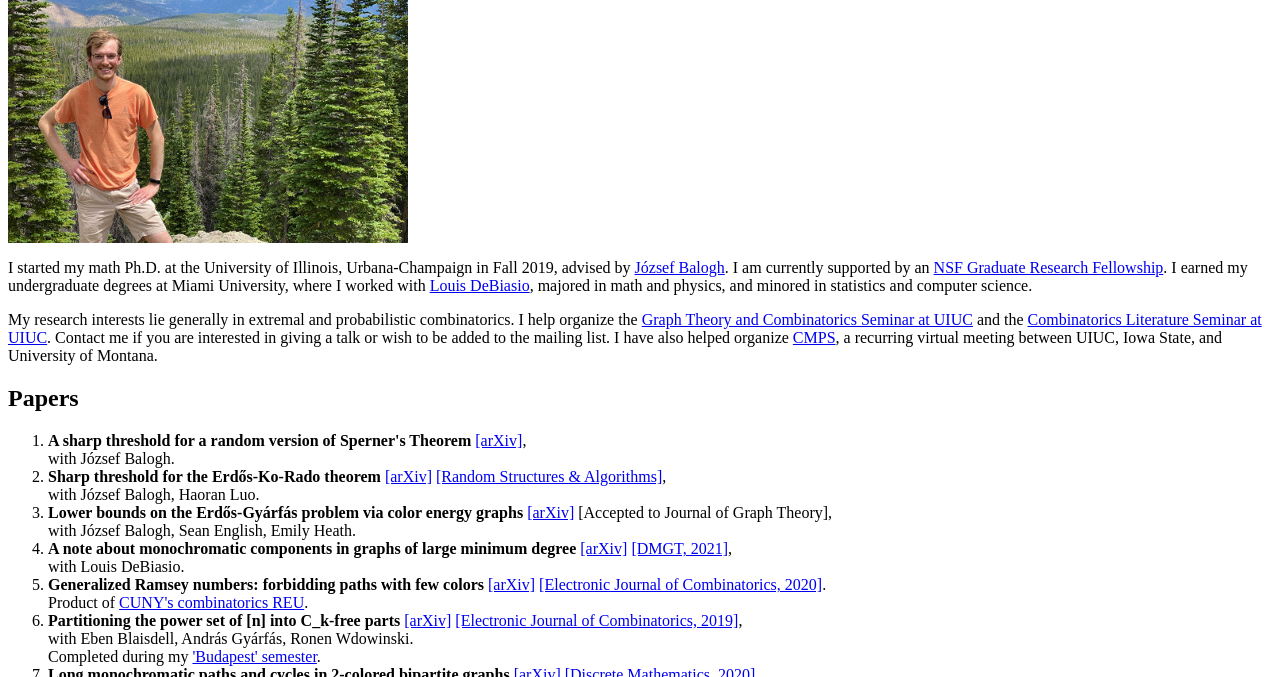
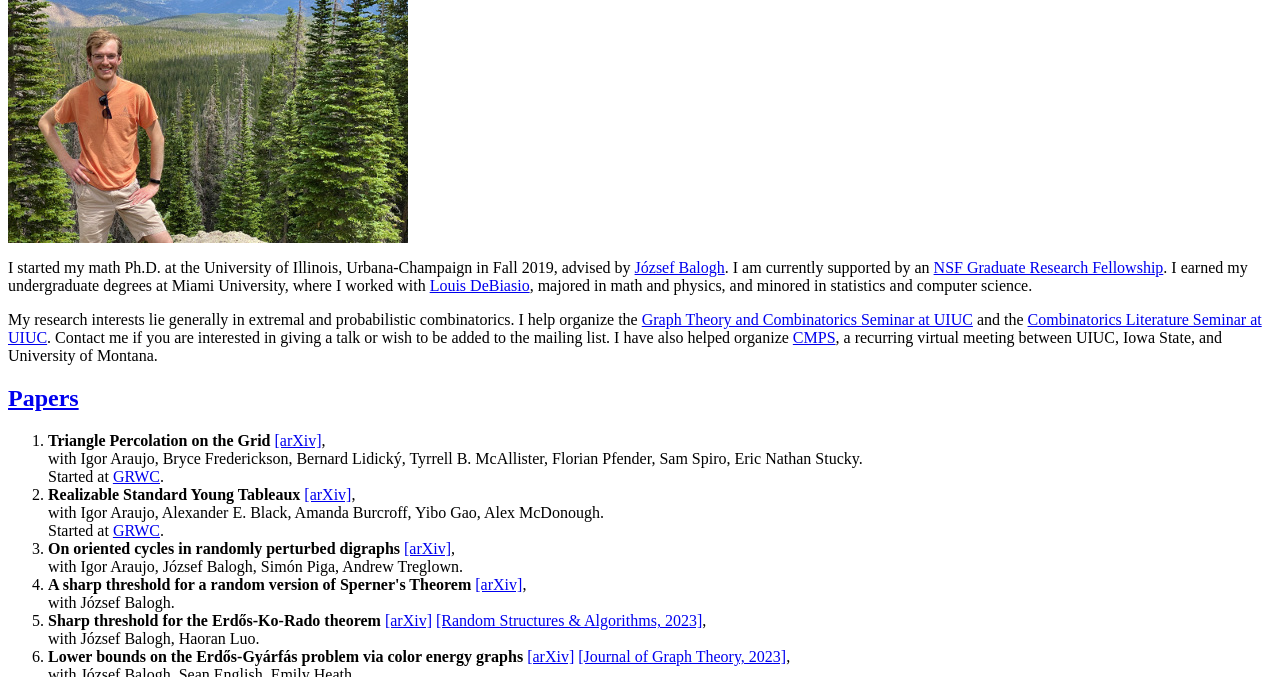
Before and after one commit to Bob1123/bob1123.github.io, a plain HTML site: page index.html in a window 1280 px wide. Shown: the part 123-800 px from the top of the page. Drawn offline with Linux system fonts and the light colour scheme.

Commit message:
Added new papers

```diff
--- a/index.html
+++ b/index.html
@@ -13,15 +13,26 @@
 
 <p>My research interests lie generally in extremal and probabilistic combinatorics. I help organize the <a href="https://sites.google.com/view/gtc-seminar-uiuc/home">Graph Theory and Combinatorics Seminar at UIUC</a> and the <a href="https://sites.google.com/site/uiuccombinatorics">Combinatorics Literature Seminar at UIUC</a>. Contact me if you are interested in giving a talk or wish to be added to the mailing list. I have also helped organize <a href="https://sites.google.com/view/cmpsconference">CMPS</a>, a recurring virtual meeting between UIUC, Iowa State, and University of Montana.</p>
 
-<h2>Papers</h2>
+<h2><a href="https://arxiv.org/search/math?searchtype=author&query=Krueger%2C+R+A">Papers</a></h2>
 <ol>
+  <li> <b>Triangle Percolation on the Grid</b> <a href="https://arxiv.org/abs/2303.15402">[arXiv]</a>,
+  <br> with Igor Araujo, Bryce Frederickson, Bernard Lidický, Tyrrell B. McAllister, Florian Pfender, Sam Spiro, Eric Nathan Stucky.
+  <br> Started at <a href="https://www.combinatoricsworkshop.org/">GRWC</a>. </li>
+
+  <li> <b>Realizable Standard Young Tableaux</b> <a href="https://arxiv.org/abs/2302.09194">[arXiv]</a>,
+  <br> with Igor Araujo, Alexander E. Black, Amanda Burcroff, Yibo Gao, Alex McDonough.
+  <br> Started at <a href="https://www.combinatoricsworkshop.org/">GRWC</a>. </li>
+
+  <li> <b>On oriented cycles in randomly perturbed digraphs</b> <a href="https://arxiv.org/abs/2212.10112">[arXiv]</a>,
+  <br> with Igor Araujo, József Balogh, Simón Piga, Andrew Treglown. </li>
+
   <li> <b>A sharp threshold for a random version of Sperner's Theorem</b> <a href="https://arxiv.org/abs/2205.11630">[arXiv]</a>,
   <br> with József Balogh. </li>
 
-  <li> <b>Sharp threshold for the Erdős-Ko-Rado theorem</b> <a href="https://arxiv.org/abs/2105.02985">[arXiv]</a> <a href="https://doi.org/10.1002/rsa.21090">[Random Structures &amp; Algorithms]</a>,
+  <li> <b>Sharp threshold for the Erdős-Ko-Rado theorem</b> <a href="https://arxiv.org/abs/2105.02985">[arXiv]</a> <a href="https://doi.org/10.1002/rsa.21090">[Random Structures &amp; Algorithms, 2023]</a>,
   <br> with József Balogh, Haoran Luo. </li>
 
-  <li> <b>Lower bounds on the Erdős-Gyárfás problem via color energy graphs</b> <a href="https://arxiv.org/abs/2102.11466">[arXiv]</a> [Accepted to Journal of Graph Theory],
+  <li> <b>Lower bounds on the Erdős-Gyárfás problem via color energy graphs</b> <a href="https://arxiv.org/abs/2102.11466">[arXiv]</a> <a href="https://onlinelibrary.wiley.com/doi/full/10.1002/jgt.22924">[Journal of Graph Theory, 2023]</a>,
   <br> with József Balogh, Sean English, Emily Heath. </li>
 
   <li> <b>A note about monochromatic components in graphs of large minimum degree</b> <a href="https://arxiv.org/abs/2006.08775">[arXiv]</a> <a href="https://doi.org/10.7151/dmgt.2390">[DMGT, 2021]</a>,
@@ -74,4 +85,4 @@
   <li> <a href="linecovering.html">Covering Chessboard with Lines</a>: an intriguing geometric problem. The obvious extremal problem seems particularly hard! </li>
 </ul>
 
-<a href="https://bob1123.github.io/website/AmherstAMS.pdf">Presentation</a>
+<!-- <a href="https://bob1123.github.io/website/AmherstAMS.pdf">Presentation</a> -->
```
